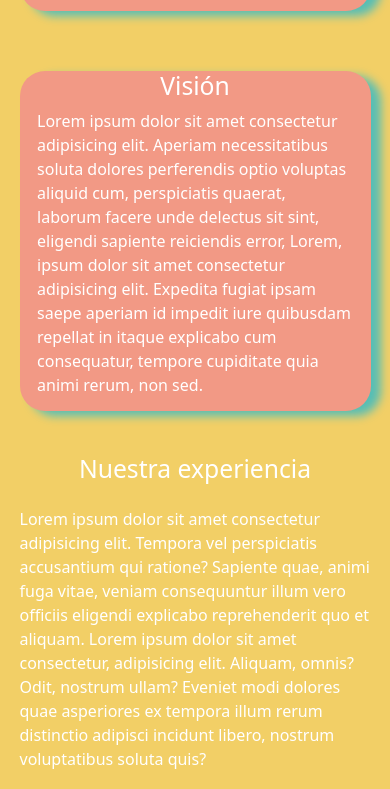
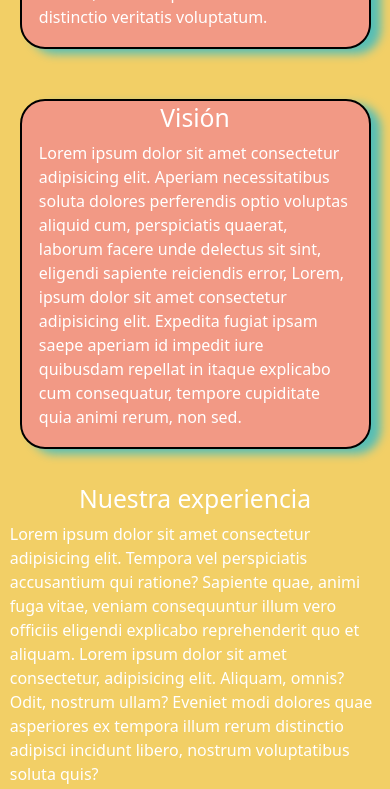
Before and after one commit to camilobeta1998/Proyecto-final, a website: page pages/nosotros.html in a window 390 px wide. Shown: the part 1496-2285 px from the top of the page. Drawn offline with nearby package versions, Linux system fonts and the light colour scheme.

Commit message:
se arreglaron errores en las vistas mobile y mediana de nosotros

```diff
--- a/scss/component/_maquetacionHome.scss
+++ b/scss/component/_maquetacionHome.scss
@@ -149,7 +149,7 @@
 @media only screen and (min-width: 481px) and (max-width: 960px) {
   .grid-containerNosotros {
     display: grid;
-    grid-template-rows: 90px 350px 600px 1100px 400px;
+    grid-template-rows: 90px 350px 600px 1200px 400px;
     grid-template-columns: 100%;
     grid-template-areas:
       "header"
--- a/scss/component/nosotros/nosotros.scss
+++ b/scss/component/nosotros/nosotros.scss
@@ -123,30 +123,32 @@
     background-color: $bg-color-sectionTres-nosotros;
     display: flex;
     flex-direction: column;
-    justify-content: space-evenly;
+
     .sectionTresNosotros__contenedor1 {
       display: flex;
       flex-direction: row;
       justify-content: space-around;
       flex-wrap: wrap;
       height: 800px;
-
+      position: relative;
+      top: 55px;
       div {
+        border: solid 2px black;
         &:hover {
           transform: scale(1.1);
         }
         display: flex;
         flex-direction: column;
+        justify-content: center;
         align-items: center;
         background-color: $bg-cajitas;
         width: 700px;
         height: 240px;
         border-radius: 25px;
         box-shadow: 10px 5px 10px $shadow;
-        /*estilo mobile de las cajitas de la sectionTres de Nosotros*/
         @media only screen and (max-width: 480px) {
           width: 90%;
-          height: 340px;
+          height: 350px;
         }
         h2 {
           color: $color-letras;
@@ -171,22 +173,24 @@
     .sectionTresNosotros__contenedor2 {
       display: flex;
       flex-direction: column;
-      justify-content: flex-start;
+      justify-content: center;
       align-items: center;
       position: relative;
+      bottom: 150px;
+      /*Pantalla mediana de la sectionTres de nosotros*/
+      @media only screen and (min-width: 481px) and (max-width: 960px) {
+        top: 90px;
+      }
+      /*pantalla mobile*/
+      @media only screen and(max-width: 480px) {
+        top: 40px;
+      }
       h2 {
         color: $color-letras;
-        position: relative;
-        bottom: 45px;
       }
       p {
         color: $color-letras;
         width: 95%;
-        @media only screen and (max-width: 480px) {
-          width: 90%;
-          position: relative;
-          bottom: 30px;
-        }
       }
     }
     .cajita2 {
```
Also changed, not shown: css/style.css, 1 other file.
